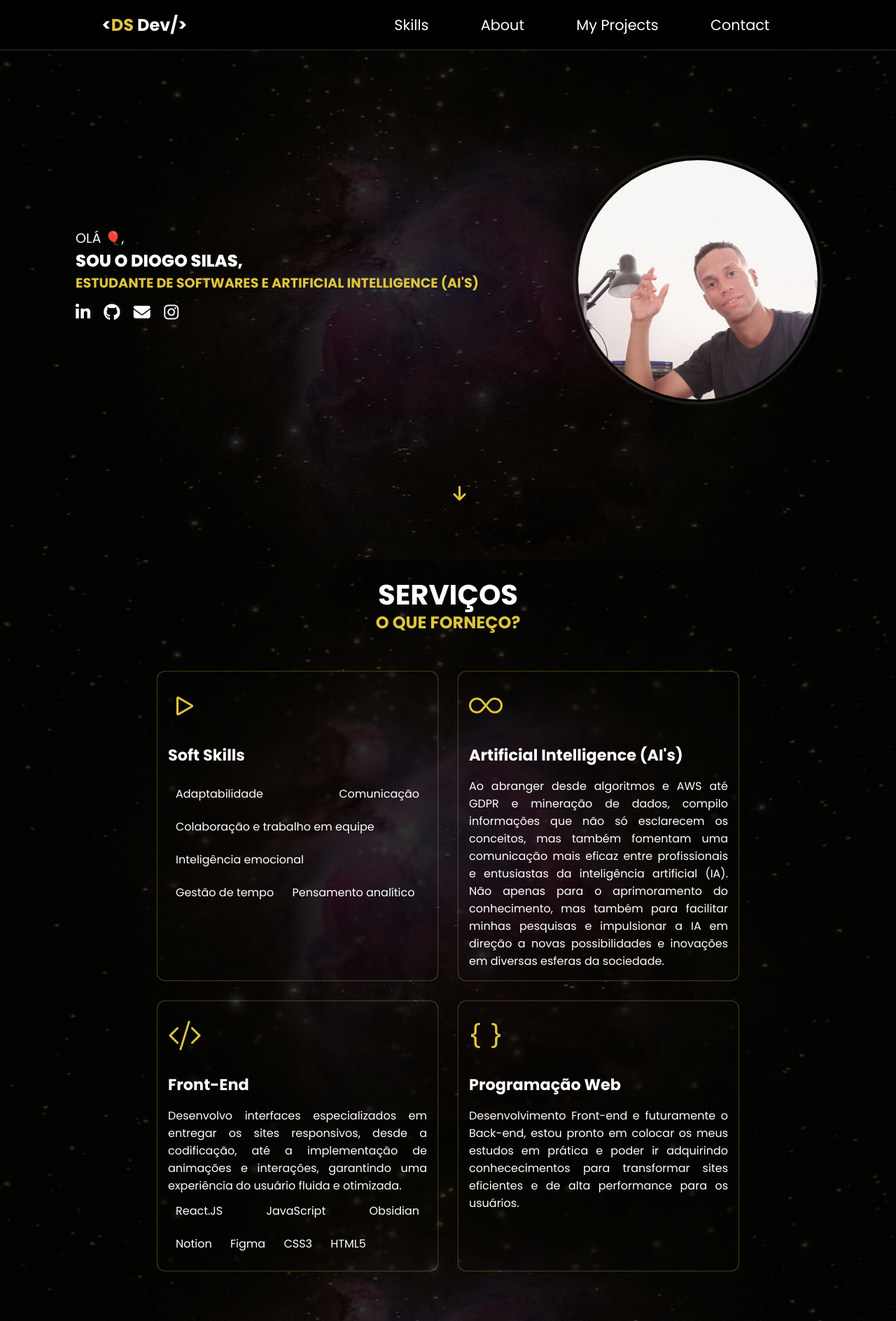
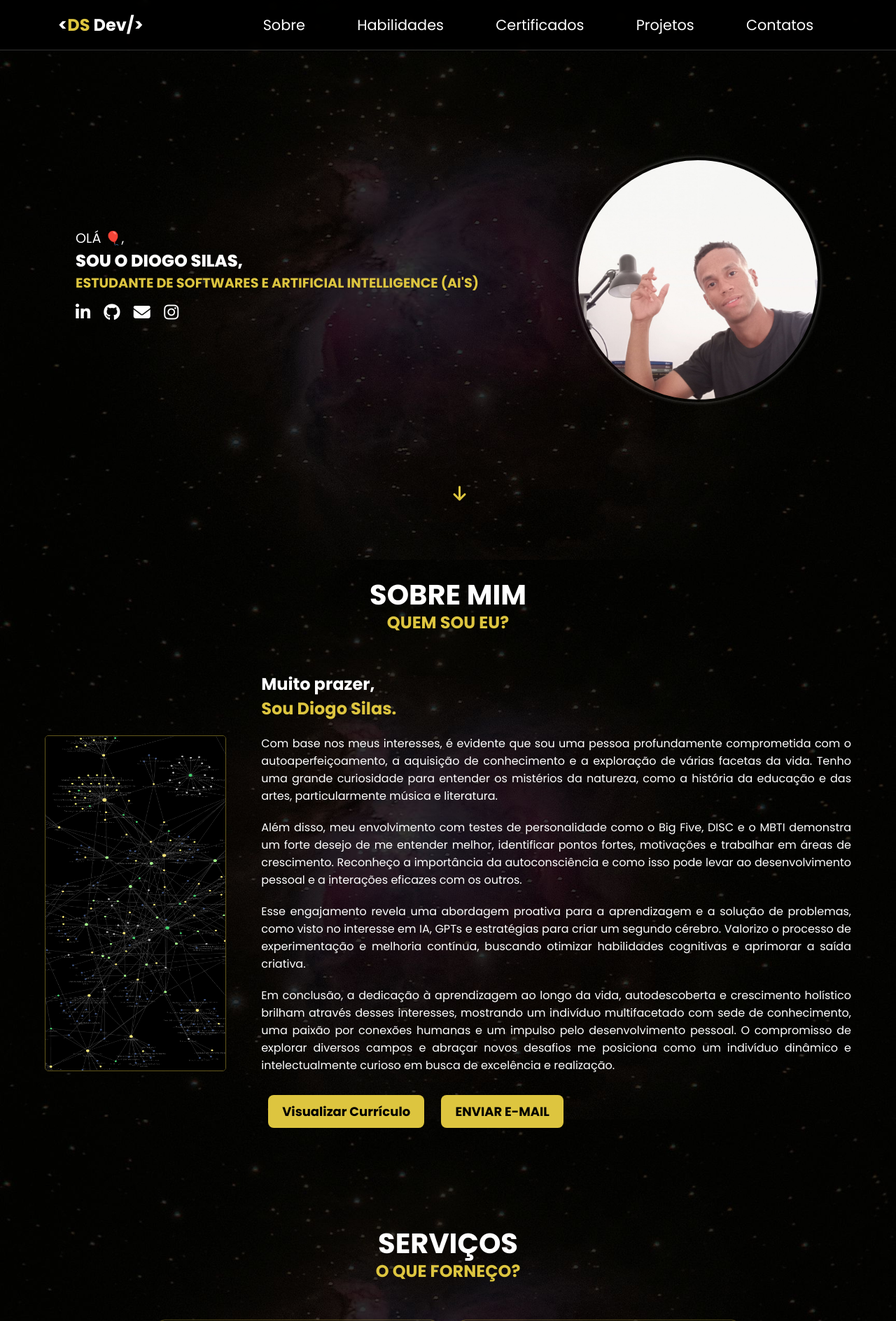
Before and after one commit to DiogoSilas/diogo-silas-portfolio, a PHP site: page / in a window 1280 px wide. Shown: the top 1888 px of the page at 70% size. Run offline with PHP 8.4, Linux system fonts and the light colour scheme.

Commit message:
Mudanças para adicionar uma nova seção.

```diff
--- a/index.html
+++ b/index.html
@@ -14,8 +14,8 @@
 
   <link rel="stylesheet" href="./src/css/sections/header.css" />
   <link rel="stylesheet" href="./src/css/sections/home.css" />
+  <link rel="stylesheet" href="./src/css/sections/about.css" />
   <link rel="stylesheet" href="./src/css/sections/skills.css" />
-  <link rel="stylesheet" href="./src/css/sections/about.css" />
   <link rel="stylesheet" href="./src/css/sections/projects.css" />
   <link rel="stylesheet" href="./src/css/sections/contact.css" />
   <link rel="stylesheet" href="./src/css/sections/footer.css" />
@@ -52,10 +52,11 @@
     </a>
     <nav class="menu-desktop">
       <ul>
-        <li><a href="#skills">Skills</a></li>
-        <li><a href="#about">About</a></li>
-        <li><a href="#projects">My Projects</a></li>
-        <li><a href="#contact">Contact</a></li>
+        <li><a href="#about">Sobre</a></li>
+        <li><a href="#skills">Habilidades</a></li>
+        <li><a href="#certificates">Certificados</a></li>
+        <li><a href="#projects">Projetos</a></li>
+        <li><a href="#contact">Contatos</a></li>
       </ul>
     </nav>
     <button class="btn-open-menu" id="btn-open-menu"><i class="bi bi-list"></i></button>
@@ -63,11 +64,12 @@
       <button class="btn-close-menu" id="btn-close-menu"><i class="bi bi-x-lg"></i></button>
       <nav>
         <ul>
-          <li><a href="#">Home</a></li>
-          <li><a href="#skills">Skills</a></li>
-          <li><a href="#about">About</a></li>
-          <li><a href="#projects">My Projects</a></li>
-          <li><a href="#contact">Contact</a></li>
+          <li><a href="#">Início</a></li>
+          <li><a href="#about">Sobre</a></li>
+          <li><a href="#skills">Habilidades</a></li>
+          <li><a href="#certificates">Certificados</a></li>
+          <li><a href="#projects">Projetos</a></li>
+          <li><a href="#contact">Contatos</a></li>
         </ul>
         <div class="redes-sociais-menu">
           <a href="https://www.linkedin.com/in/diogosilasds/" target="_blank"><i class="fab fa-linkedin-in"></i></a>
@@ -98,6 +100,32 @@
       <i id="arrow-down" class="fa-solid fa-arrow-down"></i>
     </section><!--Home-->
 
+    <aside class="about interface">
+      <div class="titulos" id="about">
+        <h2 class="titulo">Sobre mim</h2>
+        <h3 class="sub-titulo">Quem Sou eu?</h3>
+      </div>
+      <section class="container">
+        <img src="./assets/images/foto-section-about.png">
+        <div class="txt-about">
+          <h2>Muito prazer,<span>Sou Diogo Silas.</span></h2>
+          <p>
+            Com base nos meus interesses, é evidente que sou uma pessoa profundamente comprometida com o autoaperfeiçoamento, a aquisição de conhecimento e a exploração de várias facetas da vida. Tenho uma grande curiosidade para entender os mistérios da natureza, como a história da educação e das artes, particularmente música e literatura.
+          </p>
+          <p>
+            Além disso, meu envolvimento com testes de personalidade como o Big Five, DISC e o MBTI demonstra um forte desejo de me entender melhor, identificar pontos fortes, motivações e trabalhar em áreas de crescimento. Reconheço a importância da autoconsciência e como isso pode levar ao desenvolvimento pessoal e a interações eficazes com os outros.
+          </p>
+          <p>
+            Esse engajamento revela uma abordagem proativa para a aprendizagem e a solução de problemas, como visto no interesse em IA, GPTs e estratégias para criar um segundo cérebro. Valorizo o processo de experimentação e melhoria contínua, buscando otimizar habilidades cognitivas e aprimorar a saída criativa.
+          </p>
+          <p>
+            Em conclusão, a dedicação à aprendizagem ao longo da vida, autodescoberta e crescimento holístico brilham através desses interesses, mostrando um indivíduo multifacetado com sede de conhecimento, uma paixão por conexões humanas e um impulso pelo desenvolvimento pessoal. O compromisso de explorar diversos campos e abraçar novos desafios me posiciona como um indivíduo dinâmico e intelectualmente curioso em busca de excelência e realização.
+          </p>
+          <a href="#" target="_blank"><button>Visualizar Currículo</button></a>
+          <a href="mailto:diogosilascontato@gmail.com" target="_blank"><button>ENVIAR E-MAIL</button></a>
+      </section><!-- Container Sobre Mim -->
+      </div>
+    </aside><!--SOBRE MIM -->
 
     <section class="skills interface">
       <div class="titulos" id="skills">
@@ -105,18 +133,6 @@
         <h3 class="sub-titulo">O que forneço?</h3>
       </div>
       <section class="container">
-        <section class="skill soft-skills">
-          <i class="bi bi-play"></i>
-          <h3>Soft Skills</h3>
-          <ul>
-            <li>Adaptabilidade</li>
-            <li>Comunicação</li>
-            <li>Colaboração e trabalho em equipe</li>
-            <li>Inteligência emocional</li>
-            <li>Gestão de tempo</li>
-            <li>Pensamento analítico</li>
-          </ul>
-        </section>
         <section class="skill">
           <i class="bi bi-infinity"></i>
           <h3>Artificial Intelligence (AI's)</h3>
@@ -145,36 +161,61 @@
             poder ir
             adquirindo conhececimentos para transformar sites eficientes e de alta performance para os usuários.</p>
         </section>
+        <section class="skill soft-skills">
+          <i class="bi bi-play"></i>
+          <h3>Soft Skills</h3>
+          <ul>
+            <li>Adaptabilidade</li>
+            <li>Comunicação</li>
+            <li>Colaboração e trabalho em equipe</li>
+            <li>Inteligência emocional</li>
+            <li>Gestão de tempo</li>
+            <li>Pensamento analítico</li>
+          </ul>
+        </section>
       </section><!-- Container das Skills -->
     </section><!-- SKILLS - SERVIÇOS -->
 
-
-
-    <aside class="about interface">
-      <div class="titulos" id="about">
-        <h2 class="titulo">Sobre mim</h2>
-        <h3 class="sub-titulo">Quem Sou eu?</h3>
+    <section class="certificates interface">
+      <div class="titulos" id="certificates">
+        <h2 class="titulo">Certificados</h2>
+        <h3 class="sub-titulo">Formações</h3>
       </div>
       <section class="container">
-        <img src="./assets/images/foto-section-about.png">
-        <div class="txt-about">
-          <h2>Muito prazer,<span>Sou Diogo Silas.</span></h2>
-          <p>
-            Com base nos meus interesses, é evidente que sou uma pessoa profundamente comprometida com o autoaperfeiçoamento, a aquisição de conhecimento e a exploração de várias facetas da vida. Tenho uma grande curiosidade para entender os mistérios da natureza, como a história da educação e das artes, particularmente música e literatura.
-          </p>
-          <p>
-            Além disso, meu envolvimento com testes de personalidade como o Big Five, DISC e o MBTI demonstra um forte desejo de me entender melhor, identificar pontos fortes, motivações e trabalhar em áreas de crescimento. Reconheço a importância da autoconsciência e como isso pode levar ao desenvolvimento pessoal e a interações eficazes com os outros.
-          </p>
-          <p>
-            Esse engajamento revela uma abordagem proativa para a aprendizagem e a solução de problemas, como visto no interesse em IA, GPTs e estratégias para criar um segundo cérebro. Valorizo o processo de experimentação e melhoria contínua, buscando otimizar habilidades cognitivas e aprimorar a saída criativa.
-          </p>
-          <p>
-            Em conclusão, a dedicação à aprendizagem ao longo da vida, autodescoberta e crescimento holístico brilham através desses interesses, mostrando um indivíduo multifacetado com sede de conhecimento, uma paixão por conexões humanas e um impulso pelo desenvolvimento pessoal. O compromisso de explorar diversos campos e abraçar novos desafios me posiciona como um indivíduo dinâmico e intelectualmente curioso em busca de excelência e realização.
-          </p>
-          <a href="mailto:diogosilascontato@gmail.com" target="_blank"><button>Contact me</button></a>
-      </section><!-- Container Sobre Mim -->
-      </div>
-    </aside><!--SOBRE MIM -->
+        <section>
+          <h3>Dev Quest</h3>
+          <img src="./assets/images/certificates/certificado-dev-quest.png" alt="">
+          <details><summary>Grade Curricular</summary>
+            <p>Lorem ....</p>
+          </details>
+          <a href="#" target="_blank">Ver certificados</a>
+        </section>
+        <section>
+          <h3>Reservatório de Dopamina</h3>
+          <img src="./assets/images/certificates/certificado-rd.png" alt="">
+          <details><summary>Grade Curricular</summary>
+            <p>Lorem ....</p>
+          </details>
+          <a href="#" target="_blank">Ver certificados</a>
+        </section>
+        <section>
+          <h3>Dominando o Obsidian</h3>
+          <img src="#">
+          <details><summary>Grade Curricular</summary>
+            <p>Lorem ....</p>
+          </details>
+          <a href="#" target="_blank">Ver certificados</a>
+        </section>
+        <section>
+          <h3>Curso em vídeo</h3>
+          <img src="#">
+          <details><summary>Grade Curricular</summary>
+            <p>Lorem ....</p>
+          </details>
+          <a href="#" target="_blank">Ver certificados</a>
+        </section>
+      </section>
+    </section><!--Certificates-->
 
 
     <section class="projects interface">
@@ -208,19 +249,6 @@
             </div>
           </footer>
         </section> <!--Project-->
-
-        <section class="project">
-          <img src="./assets/images/projects/weather-forecast.png" alt="Imagem" class="section-image">
-          <h3>Weather Forecast</h3>
-          <p>O projeto em questão se baseia na integração de uma API para fornecer informações meteorológicas em tempo real. Ao utilizar essa API, a aplicação é capaz de exibir dados cruciais como temperatura, umidade e velocidade do vento. Essa abordagem não apenas oferece uma experiência informativa aos usuários, mas também demonstra a capacidade do projeto em utilizar fontes externas para enriquecer suas funcionalidades.</p>
-          <footer>
-            <a class="btn-project" href="https://www.instagram.com/diogosilas_ds/" target="_blank">Saiba Mais</a>
-            <div class="social-icons">
-              <a href="https://diogosilas.github.io/weather-forecast/" target="_blank"><i class="bi bi-link-45deg"></i></a>
-              <a href="https://github.com/DiogoSilas/weather-forecast" target="_blank"><i class="bi bi-github"></i></a>
-            </div>
-          </footer>
-        </section><!--Project-->
 
         <section class="project">
           <img src="./assets/images/projects/githubApi.png" alt="Imagem" class="section-image">
@@ -258,12 +286,8 @@
         <h3 class="sub-titulo">Fale Comigo</h3>
       </div>
       <section class="container">
-        <p>Agradeço por ter dedicado seu tempo para conhecer um pouco da minha jornada.</p>
-
-        <p><strong>Se estiver em busca de alguém dedicado, sedento por aprendizado, e que deseja crescer junto à sua
-            empresa, entre em contato, ficarei honrado em ter essa oportunidade</strong>. Sinta-se à vontade para entrar
-          em contato, e
-          juntos, transformarmos ideias em realidade.</p>
+        <p>Agradeço por ter dedicado seu tempo para conhecer um pouco da minha jornada. <strong>Sinta-se à vontade para entrar em contato
+        </strong>.</p>
         <section>
           <form class="form" method="POST" action="https://formsubmit.co/diogosilascontato@gmail.com">
             <input type="text" name="username" id="username" placeholder="Seu Nome Completo:" required
--- a/src/css/sections/about.css
+++ b/src/css/sections/about.css
@@ -28,6 +28,7 @@ aside.about .txt-about a > button {
     font-size: 18px;
     font-weight: 700;
     padding: 10px 20px;
+    margin: 10px;
     border-radius: 8px;
     cursor: pointer;
     color: #000000;
@@ -35,8 +36,7 @@ aside.about .txt-about a > button {
     transition: 0.5s ease-in-out;
 }
 aside.about .txt-about a > button:hover {
-    box-shadow: 0px 0px 5px 5px #ffe96f2d;
-    transform: scale(1.02);
+    box-shadow: 0px 0px 10px 2px #ffe96f2d;
 }
 
 aside.about .img-logo-link {
--- a/src/css/sections/header.css
+++ b/src/css/sections/header.css
@@ -45,7 +45,7 @@
     position: absolute;
     bottom: 0;
     left: 0;
-    transition: 0.3s ease-in-out;
+    transition: 0.2s ease-in-out;
 }
 
 .header .menu-desktop ul li a:hover::after {
--- a/src/css/sections/skills.css
+++ b/src/css/sections/skills.css
@@ -45,12 +45,12 @@ section.skills ul li {
     display: inline-block;
     padding: 5px;
     margin: 5px;
+    border-radius: 5px;
     border: 1px solid transparent;
-    transition: 0.3s ease-in-out;
+    transition: 0.2s ease-in-out;
 }
 
 section.skills ul li:hover {
-    border-radius: 5px;
     border: 1px solid #ddc53f;
 }
 
```
